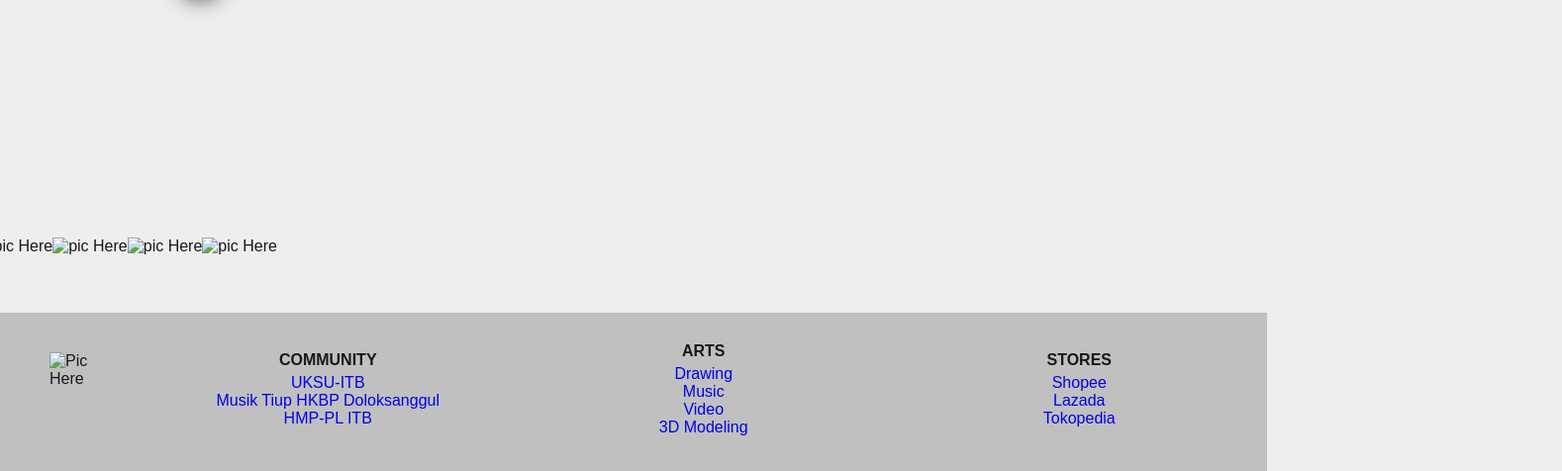
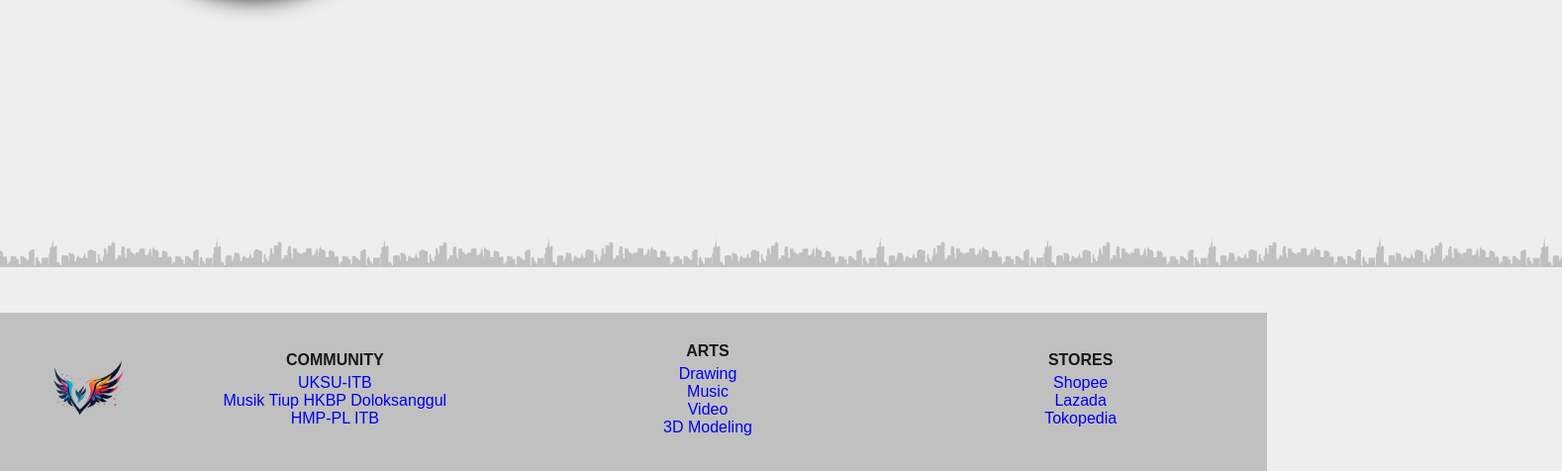
Before and after one commit to Barita-eng/Resume, a plain HTML site: page index.html in a window 1280 px wide. Shown: the part 484-960 px from the top of the page at 99% size, 1578 px wide, since content can reach past the window. Drawn offline with nearby package versions, Linux system fonts and the light colour scheme.

Commit message:
Update index.html

```diff
--- a/index.html
+++ b/index.html
@@ -33,7 +33,7 @@
             </header>
             <div class="container">
                 <div class="hero-pic">
-                    <img src="Pictures/e.png" alt="Photo">
+                    <img src="e.png" alt="Photo">
                 </div>
                 <div class="hero-text">
                     <h5>Hi! I'm BAS <span class="input"> Frontend Developer</span></h5>
@@ -56,11 +56,11 @@
                 </div>
             </div>
             <div class="Building">
-                <img src="Pictures/11.png" alt="pic Here" height="30px">
-                <img src="Pictures/11.png" alt="pic Here" height="30px">
-                <img src="Pictures/11.png" alt="pic Here" height="30px">
-                <img src="Pictures/11.png" alt="pic Here" height="30px">
-                <img src="Pictures/11.png" alt="pic Here" height="30px">
+                <img src="11.png" alt="pic Here" height="30px">
+                <img src="11.png" alt="pic Here" height="30px">
+                <img src="11.png" alt="pic Here" height="30px">
+                <img src="11.png" alt="pic Here" height="30px">
+                <img src="11.png" alt="pic Here" height="30px">
             </div>
         </div>
     </div>
@@ -87,7 +87,7 @@
 
 
     <div class="container2">
-        <img src="Pictures/c.png" alt="Pic Here">
+        <img src="c.png" alt="Pic Here">
         <div class="logo2">
             <h4 class="COMMUNITY">COMMUNITY</h4>
             <ul type=none class="cc1"</ul>
```
